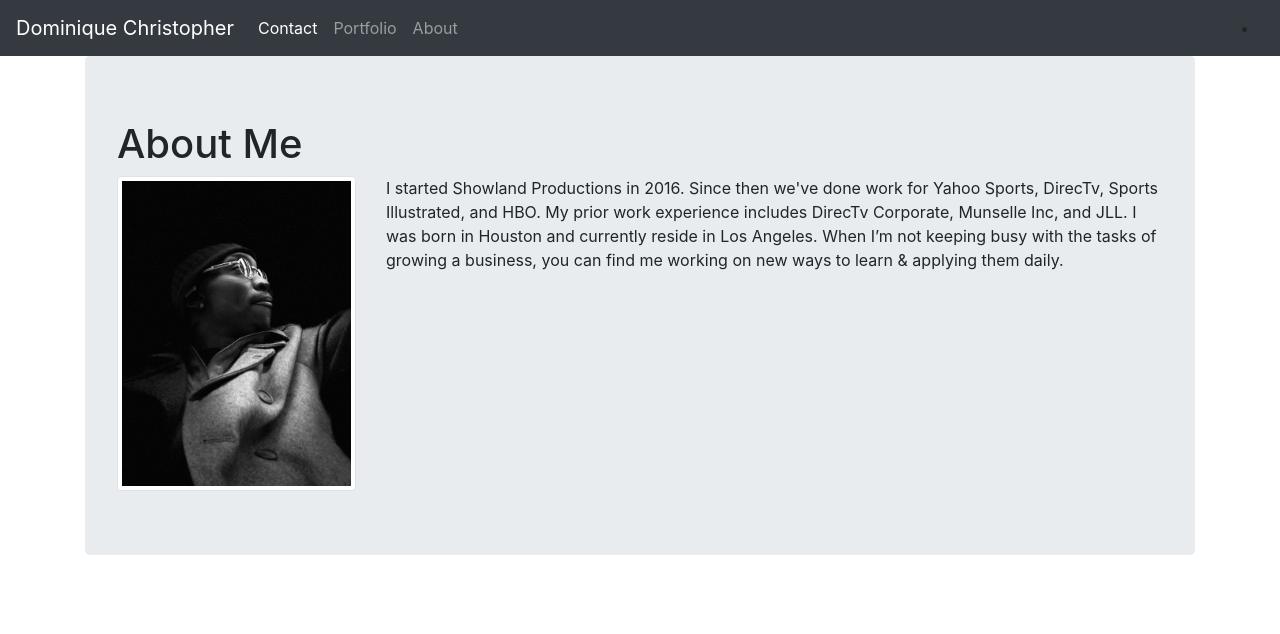
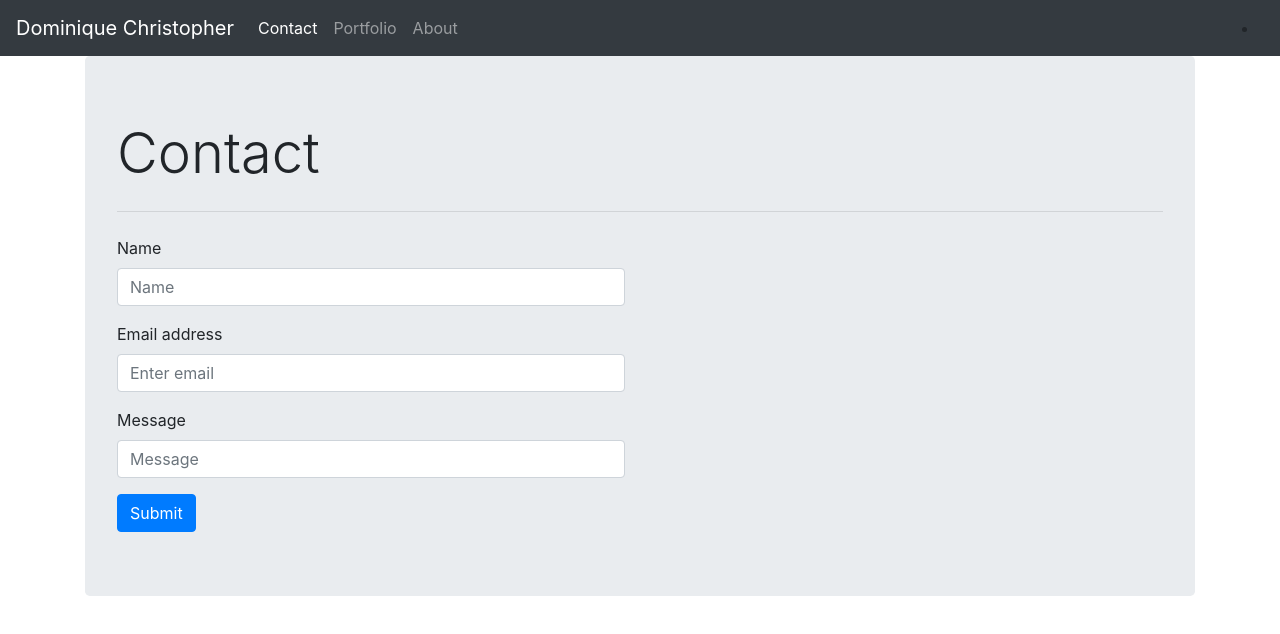
Before and after one commit to ShowlandProductions/AboutMe, a plain HTML site: page index.html in a window 1280 px wide. Drawn offline with nearby package versions, Linux system fonts and the light colour scheme.

Commit message:
Add files via upload

```diff
--- a/index.html
+++ b/index.html
@@ -10,7 +10,6 @@
 <script src="https://code.jquery.com/jquery-3.5.1.slim.min.js" integrity="sha384-DfXdz2htPH0lsSSs5nCTpuj/zy4C+OGpamoFVy38MVBnE+IbbVYUew+OrCXaRkfj" crossorigin="anonymous"></script>
 <script src="https://cdn.jsdelivr.net/npm/bootstrap@4.5.3/dist/js/bootstrap.bundle.min.js" integrity="sha384-ho+j7jyWK8fNQe+A12Hb8AhRq26LrZ/JpcUGGOn+Y7RsweNrtN/tE3MoK7ZeZDyx" crossorigin="anonymous"></script>
 
-<body>
 
 <nav class="navbar navbar-expand-lg navbar-dark bg-dark">
     <a class="navbar-brand" href="#">Dominique Christopher</a>
@@ -18,13 +17,13 @@
     <div class="collapse navbar-collapse" id="navbarSupportedContent">
       <ul class="navbar-nav mr-auto">
         <li class="nav-item active">
-          <a class="nav-link" href="#">Contact <span class="sr-only">(current)</span></a>
+          <a class="nav-link" href="https://showlandproductions.github.io/ContactInfo/">Contact <span class="sr-only">(current)</span></a>
         </li>
         <li class="nav-item">
-          <a class="nav-link" href="#">Portfolio</a>
+          <a class="nav-link" href="https://showlandproductions.github.io/Portfolio/">Portfolio</a>
         </li>
         <li class="nav-item">
-            <a class="nav-link" href="#">About</a>
+            <a class="nav-link" href="https://showlandproductions.github.io/AboutMe/">About</a>
           </li>
         <li class="nav-item dropdown">
           </div>
@@ -35,26 +34,34 @@
     </div>
   </nav>
 
-  <div class="container">
+<body>
+
+<div class="container">
+
     <div class="jumbotron">
-      <div class="row">
-        <div class="col-lg-12">
-          <div class="page-header">
-          <h1>About Me</h1>
-          </div>
-        <div class="row">
-          <div class="col-md-3">
-            <img src="IMG_5425 2.JPG" alt="Picture of Me" class="img-thumbnail">
-          </div>
-          <div class="col-lg-9">
-            <p>
-                I started Showland Productions in 2016. Since then we've done work for Yahoo Sports, DirecTv, Sports Illustrated, and HBO.
-                My prior work experience includes DirecTv Corporate, Munselle Inc, and JLL. I was born in Houston and currently reside in Los Angeles. When I’m not keeping busy with the tasks of growing a business, you can find me working on new ways to learn & applying them daily.
-            </p>
-          </div>
-        </div>
-      </div>
+        <h1 class="display-4">Contact</h1>
+        <hr class="my-4">
 
+            <div class="row">
+
+                <div class="col-lg-6">
+
+            <div class="form-group">
+                <label for="exampleInputEmail1">Name</label>
+                <input type="email" class="form-control" id="exampleInputEmail1" aria-describedby="emailHelp" placeholder="Name">
+            </div>
+
+            <div class="form-group">
+                <label for="exampleInputEmail1">Email address</label>
+                <input type="email" class="form-control" id="exampleInputEmail1" aria-describedby="emailHelp" placeholder="Enter email">
+            </div>
+
+            <div class="form-group">
+                <label for="exampleInputPassword1">Message</label>
+                <input type="password" class="form-control" id="exampleInputPassword1" placeholder="Message">
+            </div>
+                <button type="submit" class="btn btn-primary">Submit</button>
+</div>
 
 </body>
 </html>
```
